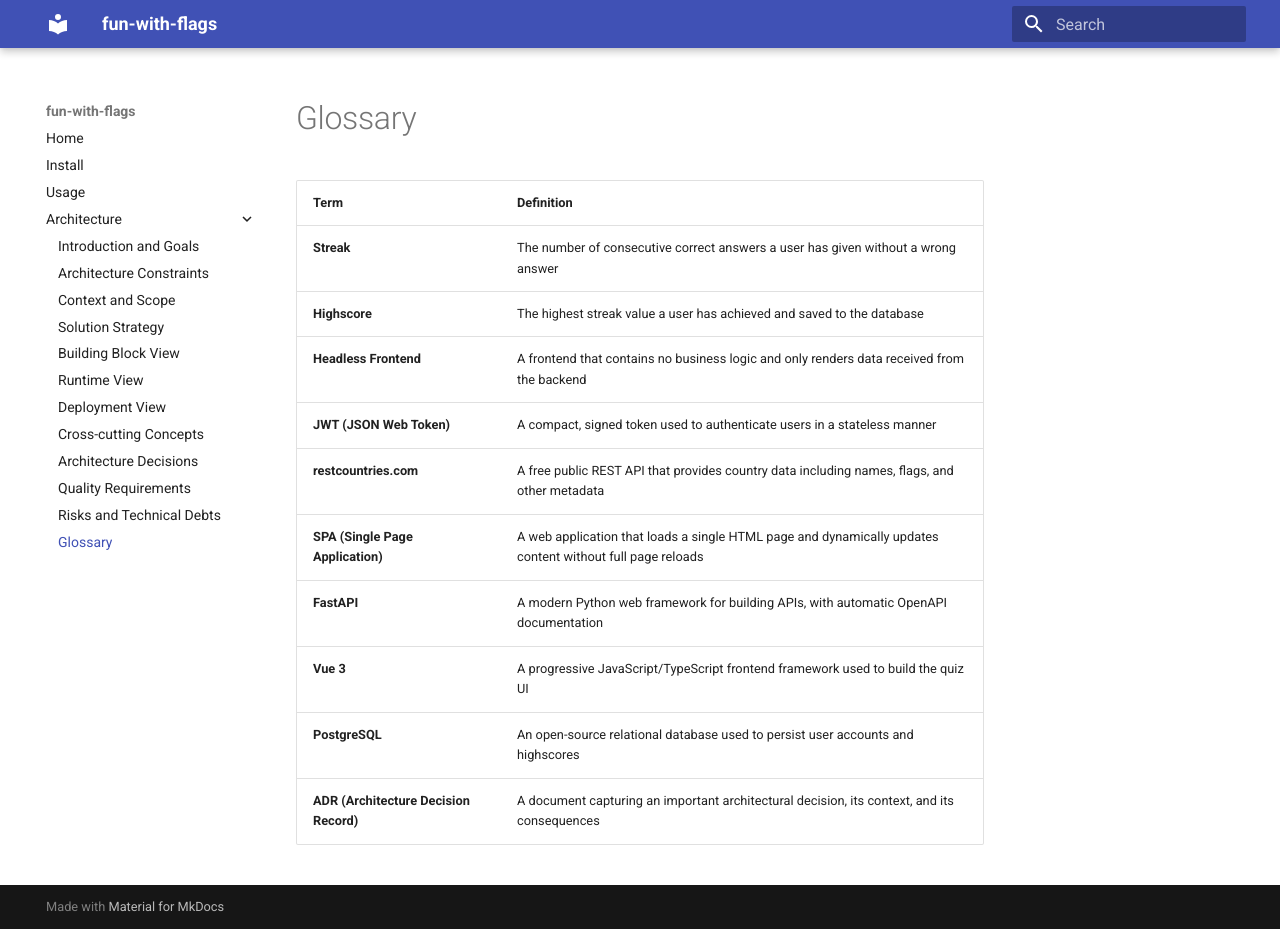
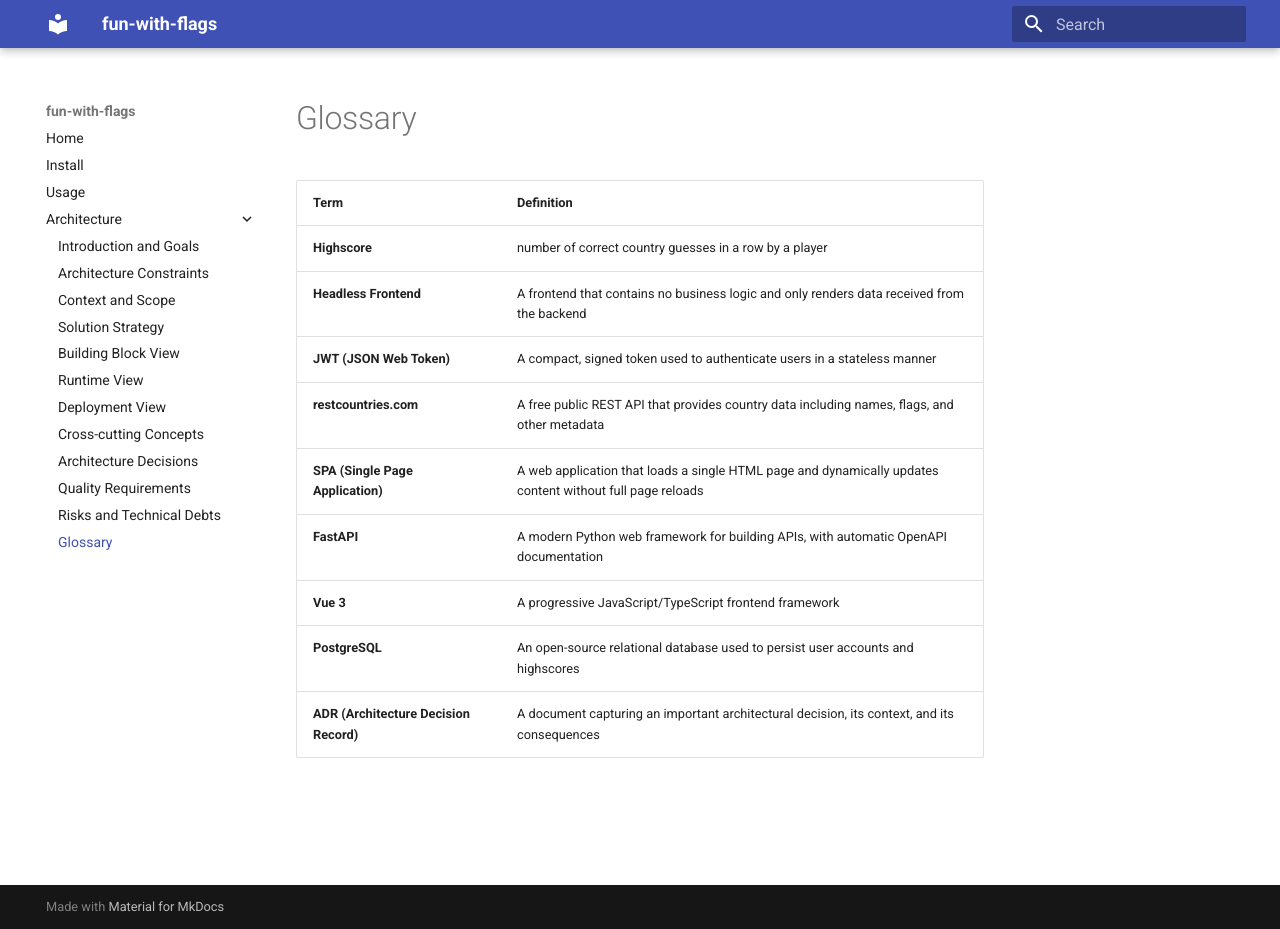
Before and after one commit to r0135tE1/sqs, an MkDocs documentation site: the page built from docs/architecture/12_glossary.md, in a window 1280 px wide and 929 px high. Built offline with MkDocs 1.6.1 and Material for MkDocs 9.7.7, drawn with Linux system fonts in a browser that asks for light colours.

Commit message:
updated glossary

```diff
--- a/docs/architecture/12_glossary.md
+++ b/docs/architecture/12_glossary.md
@@ -1,14 +1,13 @@
 # Glossary
 
 | Term | Definition |
-|------|------------|
-| **Streak** | The number of consecutive correct answers a user has given without a wrong answer |
-| **Highscore** | The highest streak value a user has achieved and saved to the database |
+| ------ | ------------ |
+| **Highscore** | number of correct country guesses in a row by a player |
 | **Headless Frontend** | A frontend that contains no business logic and only renders data received from the backend |
 | **JWT (JSON Web Token)** | A compact, signed token used to authenticate users in a stateless manner |
 | **restcountries.com** | A free public REST API that provides country data including names, flags, and other metadata |
 | **SPA (Single Page Application)** | A web application that loads a single HTML page and dynamically updates content without full page reloads |
 | **FastAPI** | A modern Python web framework for building APIs, with automatic OpenAPI documentation |
-| **Vue 3** | A progressive JavaScript/TypeScript frontend framework used to build the quiz UI |
+| **Vue 3** | A progressive JavaScript/TypeScript frontend framework |
 | **PostgreSQL** | An open-source relational database used to persist user accounts and highscores |
 | **ADR (Architecture Decision Record)** | A document capturing an important architectural decision, its context, and its consequences |
```
